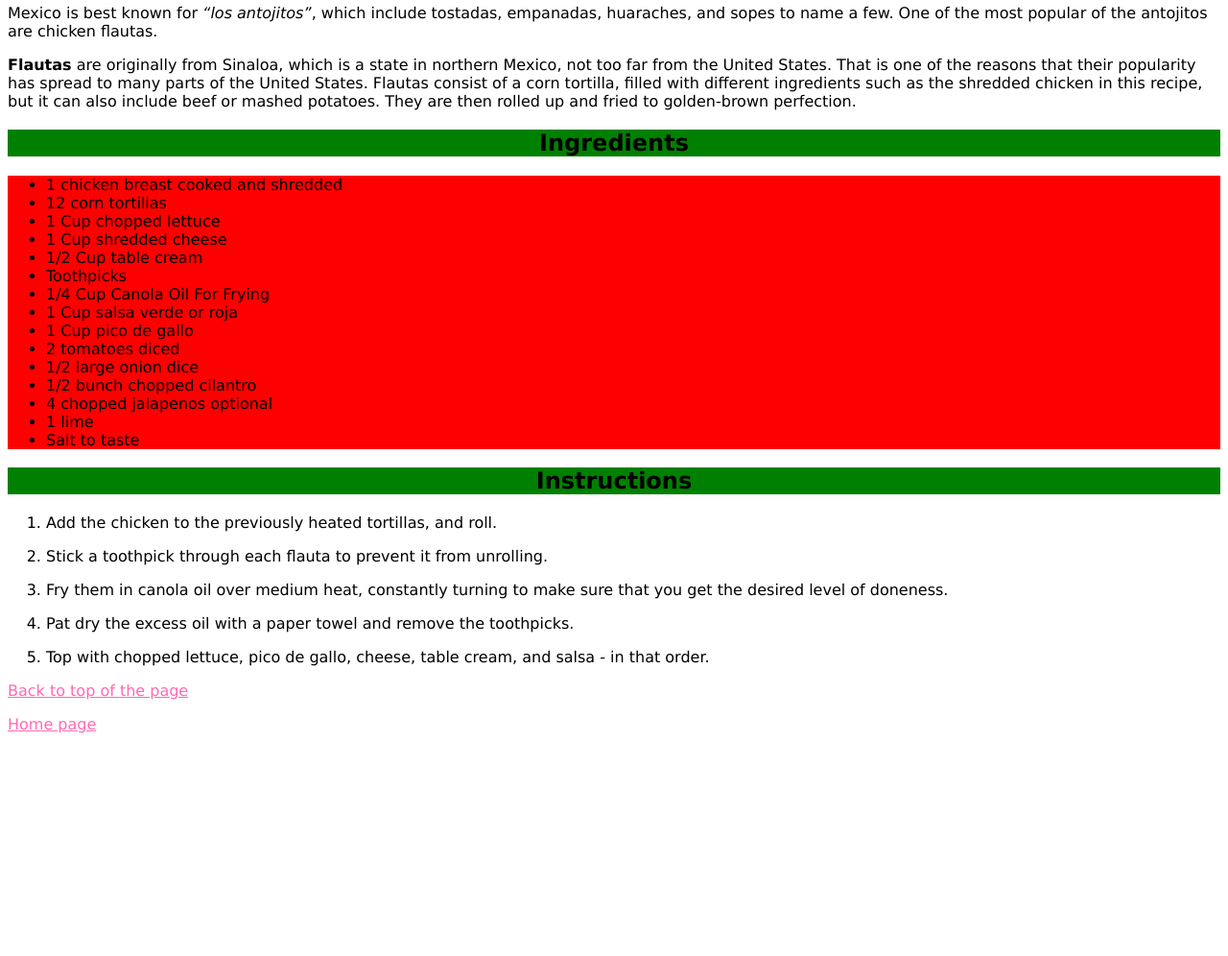
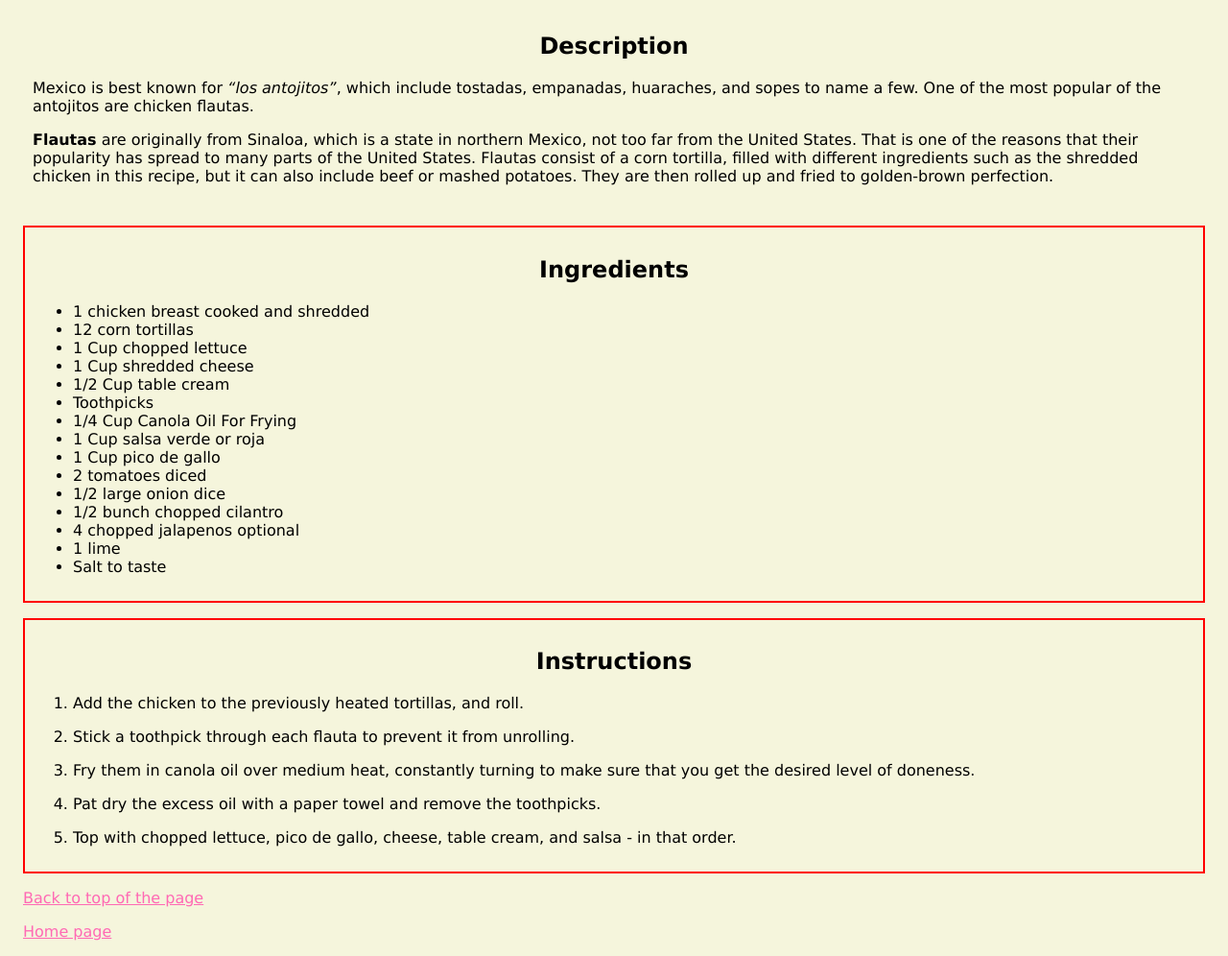
Before and after one commit to SalvadorBorrego/odin-recipes, a plain HTML site: page recipes/flautas.html in a window 1280 px wide. Shown: the part 623-1619 px from the top of the page at 96% size. Before the commit the page ends 1403 px from the top, so only its background shows below. Drawn offline with Linux system fonts and the light colour scheme.

Commit message:
Added recipes.css, linked to all pages, edited all pages to separate in sections and add css styling.

```diff
--- a/recipes/flautas.html
+++ b/recipes/flautas.html
@@ -6,17 +6,23 @@
         <link rel="stylesheet" href="../stylesheet/recipes.css" />
     </head>
     <body>
+        <div class="title">
             <h1>Flautas</h1>
+        </div>
+
         <img src="../images/chicken-flautas.jpg">
 
         <!-- Description -->
 
+        <div class="description">
             <h2>Description</h2>
             <p>Mexico is best known for <em>“los antojitos”</em>, which include tostadas, empanadas, huaraches, and sopes to name a few. One of the most popular of the antojitos are chicken flautas.</p>
             <p><strong>Flautas</strong> are originally from Sinaloa, which is a state in northern Mexico, not too far from the United States. That is one of the reasons that their popularity has spread to many parts of the United States. Flautas consist of a corn tortilla, filled with different ingredients such as the shredded chicken in this recipe, but it can also include beef or mashed potatoes. They are then rolled up and fried to golden-brown perfection.</p>
+        </div>
 
         <!-- Ingredients list -->
 
+        <div class="ingredients">
             <h2>Ingredients</h2>
             <ul>
                 <li>1 chicken breast cooked and shredded</li>
@@ -35,9 +41,11 @@
                 <li>1 lime</li>
                 <li>Salt to taste</li>
             </ul>
+        </div>
 
         <!-- Cooking Instructions -->
 
+        <div class="instructions">
             <h2>Instructions</h2>
             <ol>
                 <li><p>Add the chicken to the previously heated tortillas, and roll.</p></li>
@@ -46,11 +54,14 @@
                 <li><p>Pat dry the excess oil with a paper towel and remove the toothpicks.</p></li>
                 <li><p>Top with chopped lettuce, pico de gallo, cheese, table cream, and salsa - in that order.</p></li>
             </ol>
+        </div>
 
         <!-- End of page -->
 
+        <div class="pie">
             <a href="#top">Back to top of the page</a>
             <p><a href="../index.html">Home page</a></p>
+        </div>
 
     </body>
 </html>
--- a/stylesheet/recipes.css
+++ b/stylesheet/recipes.css
@@ -2,9 +2,12 @@
     font-family: Verdana, "Geneva", Tahoma, sans-serif;
 }
 
+body {
+    background-color: beige;
+}
+
 h1, h2 {
     text-align: center;
-    background-color: green;
 }
 
 img {
@@ -13,8 +16,31 @@ img {
     margin-right: auto;
 }
 
-ul {
-    background-color: red;
+.title {
+    background-color: coral;
+    margin: 16px;
+    padding: 10px;
+}
+
+.description {
+    margin:16px;
+    padding: 10px;
+}
+
+.ingredients {
+    border: 2px solid red;
+    margin:16px;
+    padding: 10px;
+}
+
+.instructions {
+    border: 2px solid red;
+    margin:16px;
+    padding: 10px;
+}
+
+.pie {
+    margin:16px;
 }
 
 a:link {
```
Also changed, not shown: index.html (+9 -5 lines), recipes/pozole.html (+11 -0 lines), recipes/tostadas.html (+11 -0 lines). Lines whose indentation alone changed are shown as unchanged.
